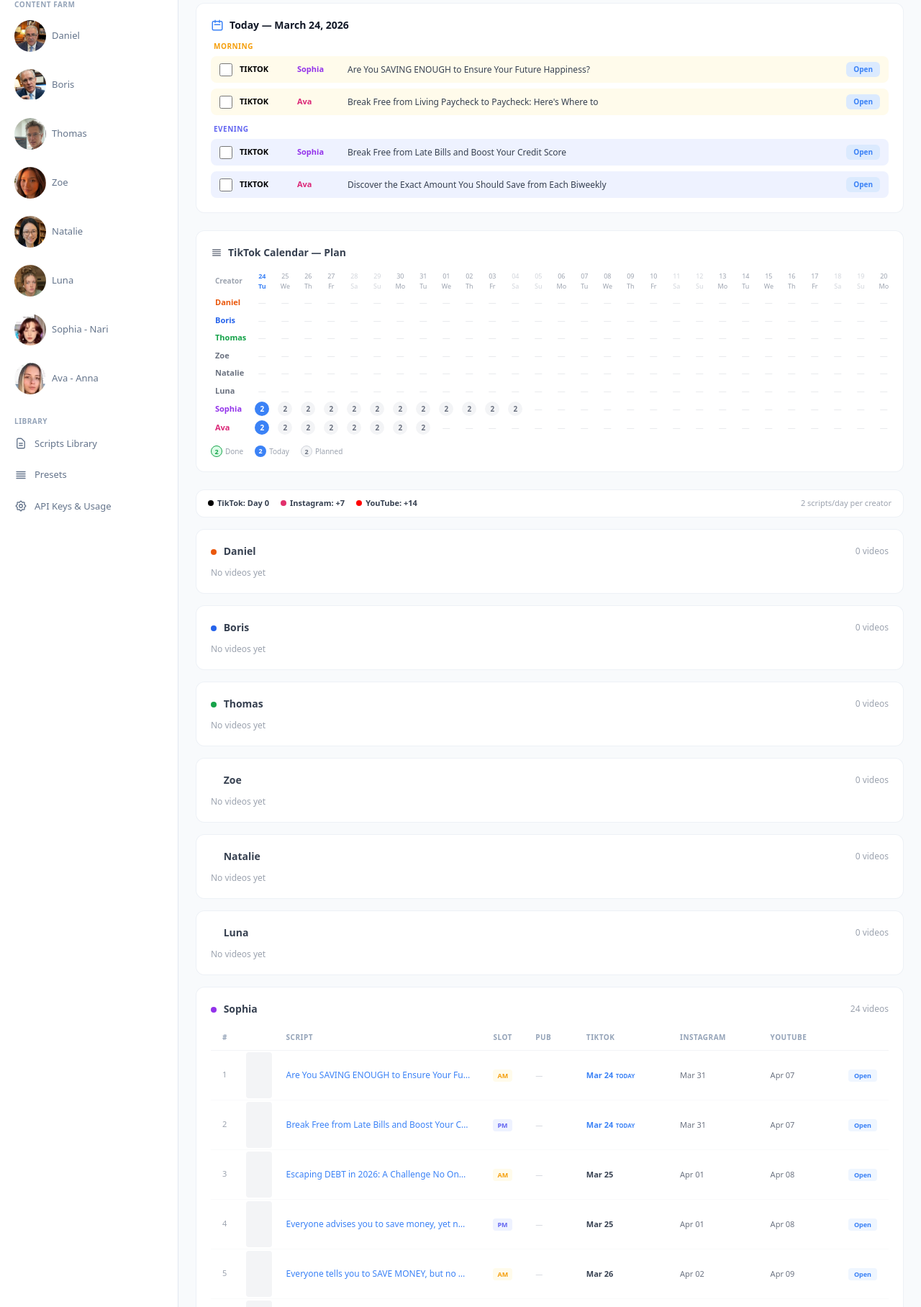
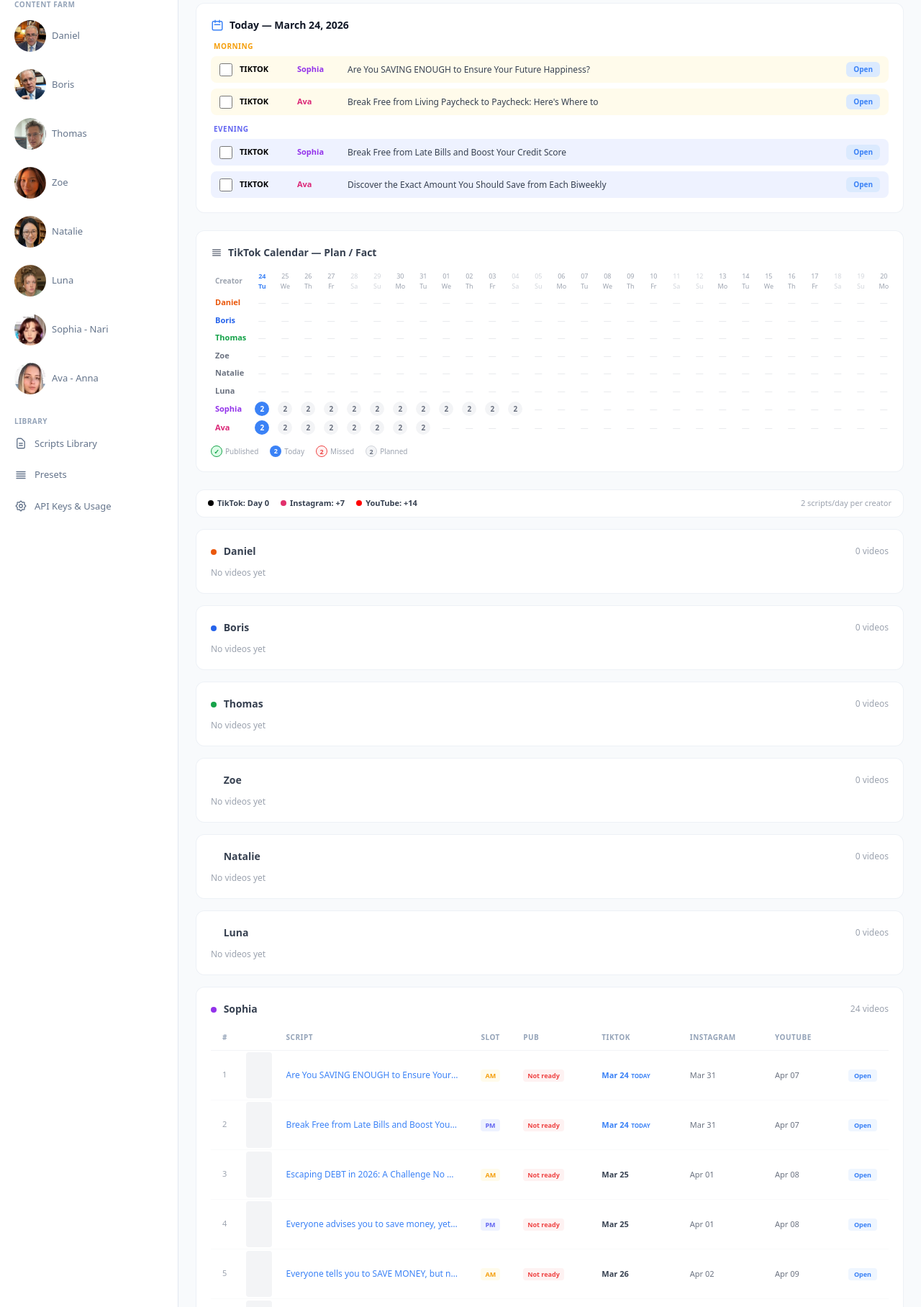
Before and after one commit to Global-Generation/viral-scripts, a FastAPI app: page /videos in a window 1280 px wide. Shown: the part 104-1920 px from the top of the page at 72% size. Run offline with FastAPI, Linux system fonts and the light colour scheme; data comes from the database, SQL or seed files in the repository; data that the repository does not hold is empty; some libraries are stand-ins or nearby versions.

Commit message:
Fix calendar plan/fact display, add Not ready badge, sort by readiness
- Calendar shows: green ✓ published, red missed, blue today, gray planned
- Sophia/Ava entries now include published_* fields (fixes template)
- Pub column shows "Not ready" instead of dash when no video
- Scripts sorted ready-first in per-creator schedule tables

Co-Authored-By: Claude Opus 4.6 <noreply@anthropic.com>

```diff
--- a/routers/videos.py
+++ b/routers/videos.py
@@ -45,6 +45,17 @@ def _build_script_schedule(db, creator, today):
         .order_by(Script.id.asc())
         .all()
     )
+
+    # Sort: ready (has final video) first, then by id
+    def _readiness(s):
+        if s.final_subtitled_path:
+            return 0
+        if s.final_video_path:
+            return 1
+        if s.raw_video1_path or s.raw_video2_path:
+            return 2
+        return 3
+    scripts.sort(key=lambda s: (_readiness(s), s.id))
 
     start = SCHEDULE_STARTS[creator]
     entries = []
@@ -111,6 +122,9 @@ def _build_nari_schedule(db, today):
             "youtube_date": yt_date,
             "has_final": v.production_status == "published",
             "slot": slot,
+            "published_tiktok": bool(v.published_tiktok),
+            "published_instagram": bool(v.published_instagram),
+            "published_youtube": bool(v.published_youtube),
         })
 
         for platform, d in [("TikTok", tt_date), ("Instagram", ig_date), ("YouTube", yt_date)]:
@@ -122,6 +136,8 @@ def _build_nari_schedule(db, today):
                     "platform": platform,
                     "date": d,
                     "slot": slot,
+                    "script_id": None,
+                    "published": bool(getattr(v, f"published_{platform.lower()}")),
                 })
 
     return entries, tasks
@@ -150,6 +166,9 @@ def _build_anna_schedule(db, today):
             "youtube_date": yt_date,
             "has_final": v.production_status == "published",
             "slot": slot,
+            "published_tiktok": bool(v.published_tiktok),
+            "published_instagram": bool(v.published_instagram),
+            "published_youtube": bool(v.published_youtube),
         })
 
         for platform, d in [("TikTok", tt_date), ("Instagram", ig_date), ("YouTube", yt_date)]:
@@ -161,6 +180,8 @@ def _build_anna_schedule(db, today):
                     "platform": platform,
                     "date": d,
                     "slot": slot,
+                    "script_id": None,
+                    "published": bool(getattr(v, f"published_{platform.lower()}")),
                 })
 
     return entries, tasks
--- a/templates/videos.html
+++ b/templates/videos.html
@@ -77,7 +77,7 @@
 <div class="stat-card mb-6">
     <div class="flex items-center gap-2 mb-3">
         <svg width="16" height="16" fill="none" stroke="#6b7280" stroke-width="2" viewBox="0 0 24 24"><path stroke-linecap="round" stroke-linejoin="round" d="M4 6h16M4 10h16M4 14h16M4 18h16"/></svg>
-        <h2 class="text-sm font-bold text-gray-700">TikTok Calendar — Plan</h2>
+        <h2 class="text-sm font-bold text-gray-700">TikTok Calendar — Plan / Fact</h2>
     </div>
     <div class="overflow-x-auto">
         <table class="w-full" style="font-size: 11px; border-collapse: collapse;">
@@ -101,11 +101,21 @@
                     {% set count = day_entries|length %}
                     <td style="padding: 3px 2px; text-align: center;">
                         {% if count > 0 %}
-                            {% if day < today %}
-                            <span style="display: inline-block; width: 20px; height: 20px; border-radius: 50%; background: #dcfce7; color: #16a34a; font-size: 10px; line-height: 20px; font-weight: 700;" title="{% for e in day_entries %}{{ e.title }}&#10;{% endfor %}">{{ count }}</span>
+                            {% set pub_count = day_entries|selectattr('published_tiktok')|list|length %}
+                            {% if pub_count == count %}
+                            {# All published — green ✓ #}
+                            <span style="display: inline-block; width: 20px; height: 20px; border-radius: 50%; background: #dcfce7; color: #16a34a; font-size: 10px; line-height: 20px; font-weight: 700;" title="{% for e in day_entries %}{{ e.title }}&#10;{% endfor %}">✓</span>
+                            {% elif pub_count > 0 %}
+                            {# Partially published — yellow with fraction #}
+                            <span style="display: inline-block; width: 20px; height: 20px; border-radius: 50%; background: #fef9c3; color: #ca8a04; font-size: 9px; line-height: 20px; font-weight: 700;" title="{% for e in day_entries %}{{ e.title }}{% if e.published_tiktok %} ✓{% endif %}&#10;{% endfor %}">{{ pub_count }}/{{ count }}</span>
+                            {% elif day < today %}
+                            {# Past, none published — red missed #}
+                            <span style="display: inline-block; width: 20px; height: 20px; border-radius: 50%; background: #fef2f2; color: #ef4444; font-size: 10px; line-height: 20px; font-weight: 700;" title="{% for e in day_entries %}{{ e.title }}&#10;{% endfor %}">{{ count }}</span>
                             {% elif day == today %}
+                            {# Today, not yet published — blue #}
                             <span style="display: inline-block; width: 20px; height: 20px; border-radius: 50%; background: #3b82f6; color: #fff; font-size: 10px; line-height: 20px; font-weight: 700;" title="{% for e in day_entries %}{{ e.title }}&#10;{% endfor %}">{{ count }}</span>
                             {% else %}
+                            {# Future — gray planned #}
                             <span style="display: inline-block; width: 20px; height: 20px; border-radius: 50%; background: #f3f4f6; color: #6b7280; font-size: 10px; line-height: 20px; font-weight: 600;" title="{% for e in day_entries %}{{ e.title }}&#10;{% endfor %}">{{ count }}</span>
                             {% endif %}
                         {% else %}
@@ -120,10 +130,13 @@
     </div>
     <div class="flex items-center gap-4 mt-3" style="font-size: 10px; color: #9ca3af;">
         <div class="flex items-center gap-1">
-            <span style="display: inline-block; width: 16px; height: 16px; border-radius: 50%; background: #dcfce7; border: 1px solid #16a34a; font-size: 9px; line-height: 16px; text-align: center; color: #16a34a; font-weight: 700;">2</span> Done
+            <span style="display: inline-block; width: 16px; height: 16px; border-radius: 50%; background: #dcfce7; border: 1px solid #16a34a; font-size: 9px; line-height: 16px; text-align: center; color: #16a34a; font-weight: 700;">✓</span> Published
         </div>
         <div class="flex items-center gap-1">
             <span style="display: inline-block; width: 16px; height: 16px; border-radius: 50%; background: #3b82f6; font-size: 9px; line-height: 16px; text-align: center; color: #fff; font-weight: 700;">2</span> Today
+        </div>
+        <div class="flex items-center gap-1">
+            <span style="display: inline-block; width: 16px; height: 16px; border-radius: 50%; background: #fef2f2; border: 1px solid #ef4444; font-size: 9px; line-height: 16px; text-align: center; color: #ef4444; font-weight: 700;">2</span> Missed
         </div>
         <div class="flex items-center gap-1">
             <span style="display: inline-block; width: 16px; height: 16px; border-radius: 50%; background: #f3f4f6; border: 1px solid #d1d5db; font-size: 9px; line-height: 16px; text-align: center; color: #6b7280; font-weight: 600;">2</span> Planned
@@ -212,7 +225,7 @@
                             {% if entry.has_final %}
                             <span class="status-badge status-completed" style="font-size: 9px;">Ready</span>
                             {% else %}
-                            <span style="color: #d1d5db; font-size: 10px;">&mdash;</span>
+                            <span style="font-size: 9px; font-weight: 600; color: #ef4444; background: #fef2f2; padding: 2px 6px; border-radius: 4px;">Not ready</span>
                             {% endif %}
                         </td>
                         <td class="td">
```
